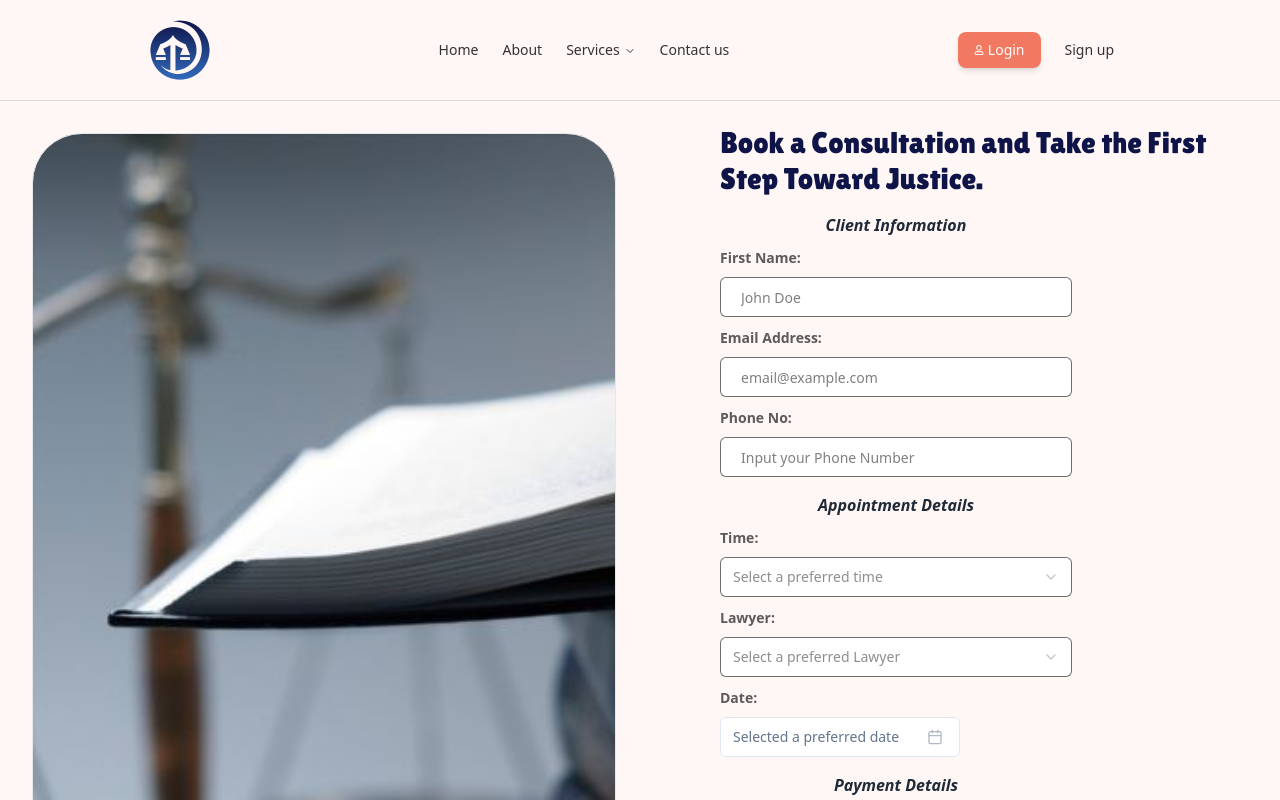
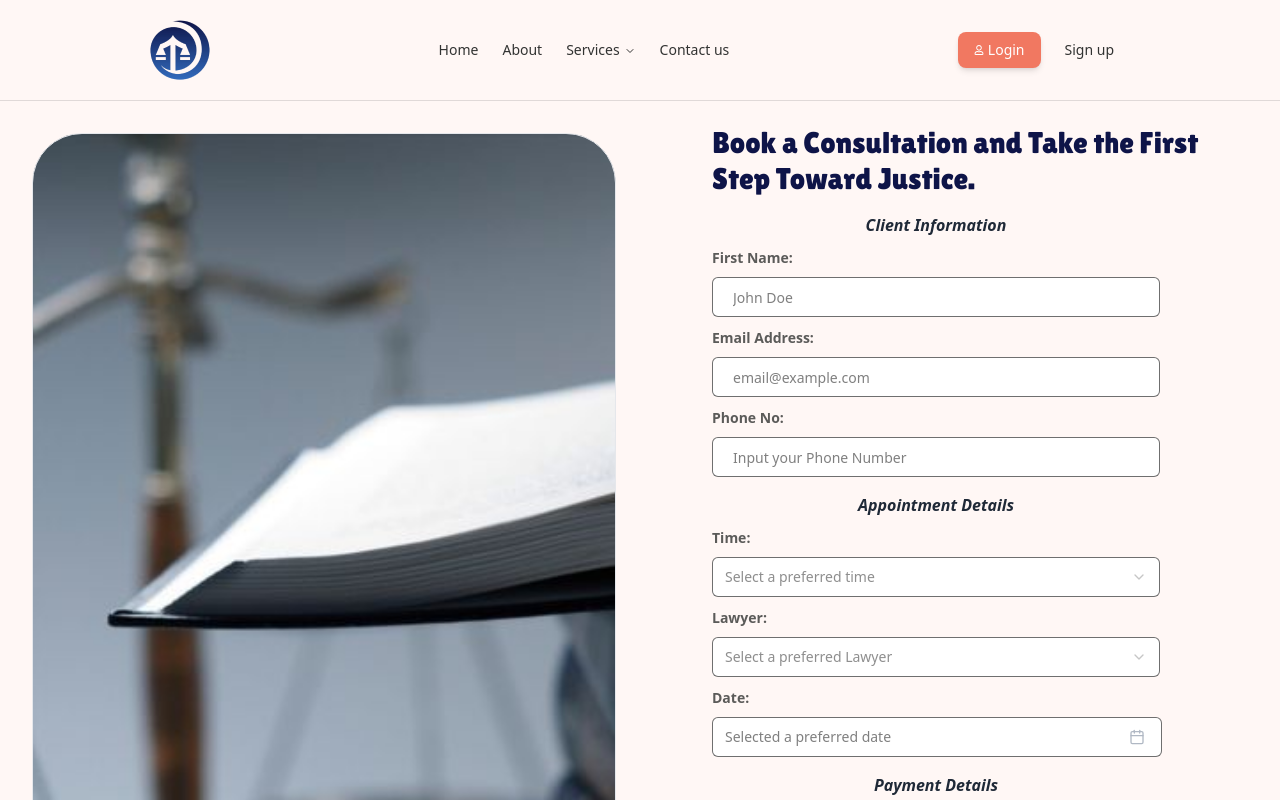
Before and after one commit to Project-legalease/legalease-client, a Next.js app: page /booking-app in a window 1280 px wide. Shown: the top 800 px of the page. Built offline with nearby package versions, Linux system fonts and the light colour scheme; a web font is replaced by a local one.

Commit message:
I fixed some input and select tags, added a title to the pages

```diff
--- a/components/booking-app/booking-app-form.tsx
+++ b/components/booking-app/booking-app-form.tsx
@@ -117,13 +117,14 @@
         <form
           onSubmit={form.handleSubmit(onSubmit)}
           className="space-y-2
-        max-w-1xl
+        max-w-lg
         sm:max-w-lg
         w-full
         sm:w-full
         rounded-lg
         fade-in-30
-        px-20"
+        px-8
+        mx-10"
         >
           <div>
             <h2 className="text-3xl text-primary-blue48 font-lilita mt-4 w-[500px]">Book a Consultation and Take the First Step Toward Justice.</h2>
@@ -264,20 +265,20 @@
                         <Button
                           variant={"outline"}
                           className={cn(
-                            "w-[240px] pl-3 text-left font-normal",
+                            "w-[450px] pl-3 text-left  border border-primary-dark32/70 focus-visible:outline-none focus:outline-none",
                             !field.value && "text-muted-foreground"
                           )}
                         >
                           {field.value ? (
                             format(field.value, "PPP")
                           ) : (
-                            <span>Selected a preferred date</span>
+                            <span className="text-black/50 font-normal">Selected a preferred date</span>
                           )}
                           <CalendarIcon className="ml-auto h-4 w-4 opacity-50" />
                         </Button>
                       </FormControl>
                     </PopoverTrigger>
-                    <PopoverContent className="w-auto p-0" align="start">
+                    <PopoverContent className="w-auto p-2" align="start">
                       <Calendar
                         mode="single"
                         selected={field.value}
--- a/components/ui/popover.tsx
+++ b/components/ui/popover.tsx
@@ -2,7 +2,6 @@
 
 import * as React from "react"
 import * as PopoverPrimitive from "@radix-ui/react-popover"
-
 import { cn } from "@/lib/utils"
 
 const Popover = PopoverPrimitive.Root
@@ -19,7 +18,7 @@
       align={align}
       sideOffset={sideOffset}
       className={cn(
-        "z-50 w-52 placeholder:text-black/50 border border-primary-dark32/50 bg-popover p-4 text-popover-foreground shadow-md outline-none data-[state=open]:animate-in data-[state=closed]:animate-out data-[state=closed]:fade-out-0 data-[state=open]:fade-in-0 data-[state=closed]:zoom-out-95 data-[state=open]:zoom-in-95 data-[side=bottom]:slide-in-from-top-2 data-[side=left]:slide-in-from-right-2 data-[side=right]:slide-in-from-left-2 data-[side=top]:slide-in-from-bottom-2",
+        "z-50 w-52 placeholder:text-black/50 border border-primary-dark32 bg-popover p-4 text-popover-foreground shadow-md outline-none data-[state=open]:animate-in data-[state=closed]:animate-out data-[state=closed]:fade-out-0 data-[state=open]:fade-in-0 data-[state=closed]:zoom-out-95 data-[state=open]:zoom-in-95 data-[side=bottom]:slide-in-from-top-2 data-[side=left]:slide-in-from-right-2 data-[side=right]:slide-in-from-left-2 data-[side=top]:slide-in-from-bottom-2",
         className
       )}
       {...props}
```
